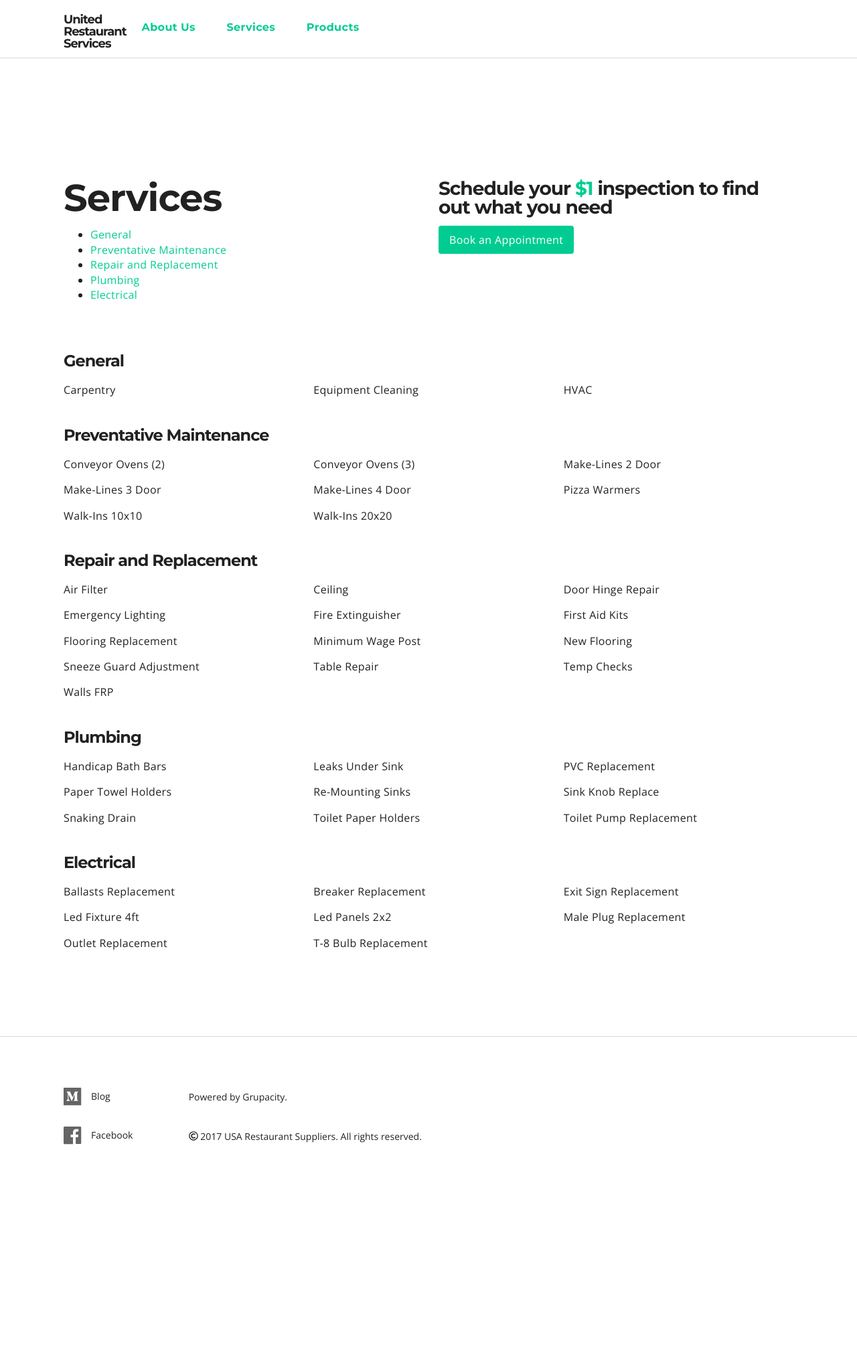
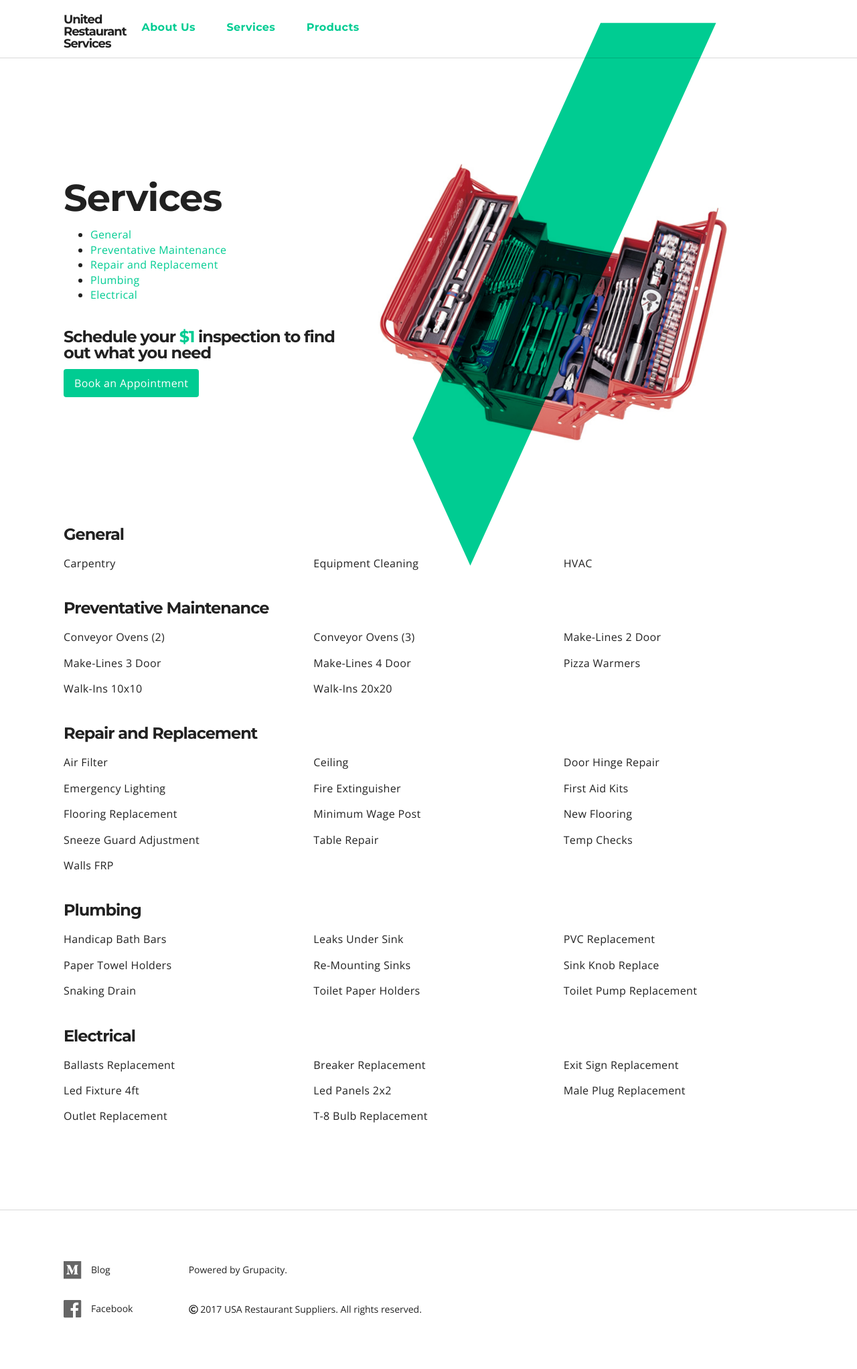
Before and after one commit to JohnKahn/usa, a Jekyll site: the page built from services.html, in a window 1280 px wide. Shown: the whole page at 67% size. Built offline with Jekyll 4.4.1, drawn with Linux system fonts in a browser that asks for light colours; nearby versions of some CDN libraries; before the commit the page ends 1786 px from its top, so only the background shows below that.

Commit message:
Update services page

```diff
--- a/_sass/_services.scss
+++ b/_sass/_services.scss
@@ -1,5 +1,7 @@
 .services {
   .services-list {
+    margin-top: 65px;
+
     .group {
       margin: 1.5em 0 0.5em;
     }
--- a/services.html
+++ b/services.html
@@ -6,7 +6,7 @@ scripts:
 
 <main class="services container">
   <div class="row">
-    <div class="col-12 col-md-6">
+    <div class="col-12 col-md-5">
       <div class="header-text less">
         <h2 class="header-headline stagger">Services</h2>
         <ul class="stagger-children">
@@ -27,12 +27,23 @@ scripts:
           </li>
         </ul>
       </div>
+      <div class="stagger-children">
+        <h5>Schedule your <span class="theme-textColor">$1</span> inspection to find out what you need</h5>
+        <a class="button button--themed" href="https://squareup.com/appointments/book/7N47WJF1PYGTV/usa-restaurant-services" target="_BLANK">Book an Appointment</a>
+      </div>
     </div>
-    <div class="col-12 col-md-6">
-      <div class="header-text less stagger-children">
-        <h4>Schedule your
-          <span class="theme-textColor">$1</span> inspection to find out what you need</h4>
-        <a class="button button--themed" href="https://squareup.com/appointments/book/7N47WJF1PYGTV/usa-restaurant-services" target="_BLANK">Book an Appointment</a>
+    <div class="col-12 col-md-6 col-md-offset-1">
+      <div class="slash-graphic pointer">
+        <div class="slash-graphic-slide active">
+          <img class="slash-graphic-image" src="/assets/img/toolbox.png" alt="Decorative graphic" />
+        </div>
+        <svg class="slash-graphic-slash" viewBox="0 0 520 820" version="1.1" xmlns="http://www.w3.org/2000/svg" xmlns:xlink="http://www.w3.org/1999/xlink" style="transform: translate(-0.768705px, 9.7164px);">
+          <g stroke="none" stroke-width="1" fill="none">
+            <g class="slashGraphic-slashPath theme-fill" fill="transparent">
+              <path d="M507.714566,10 L365.319492,324.383974 L330.631139,401.062993 L153.485989,792.125985 L147.560577,805.130747 L141.696887,792.125985 L63,618.279315 L126.698186,477.742011 L161.38654,401.062993 L338.531689,10 L507.714566,10"></path>
+            </g>
+          </g>
+        </svg>
       </div>
     </div>
   </div>
```
Also changed, not shown: assets/img/toolbox.png (added).
